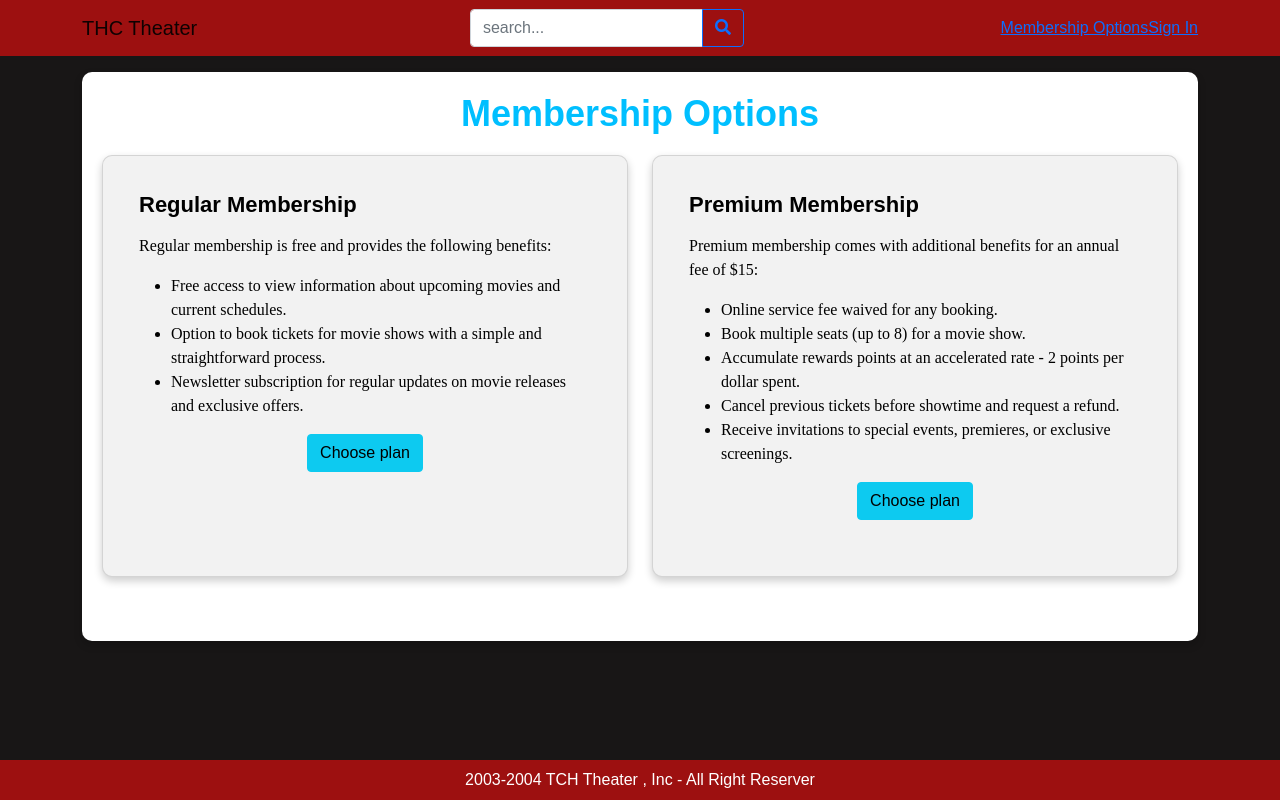
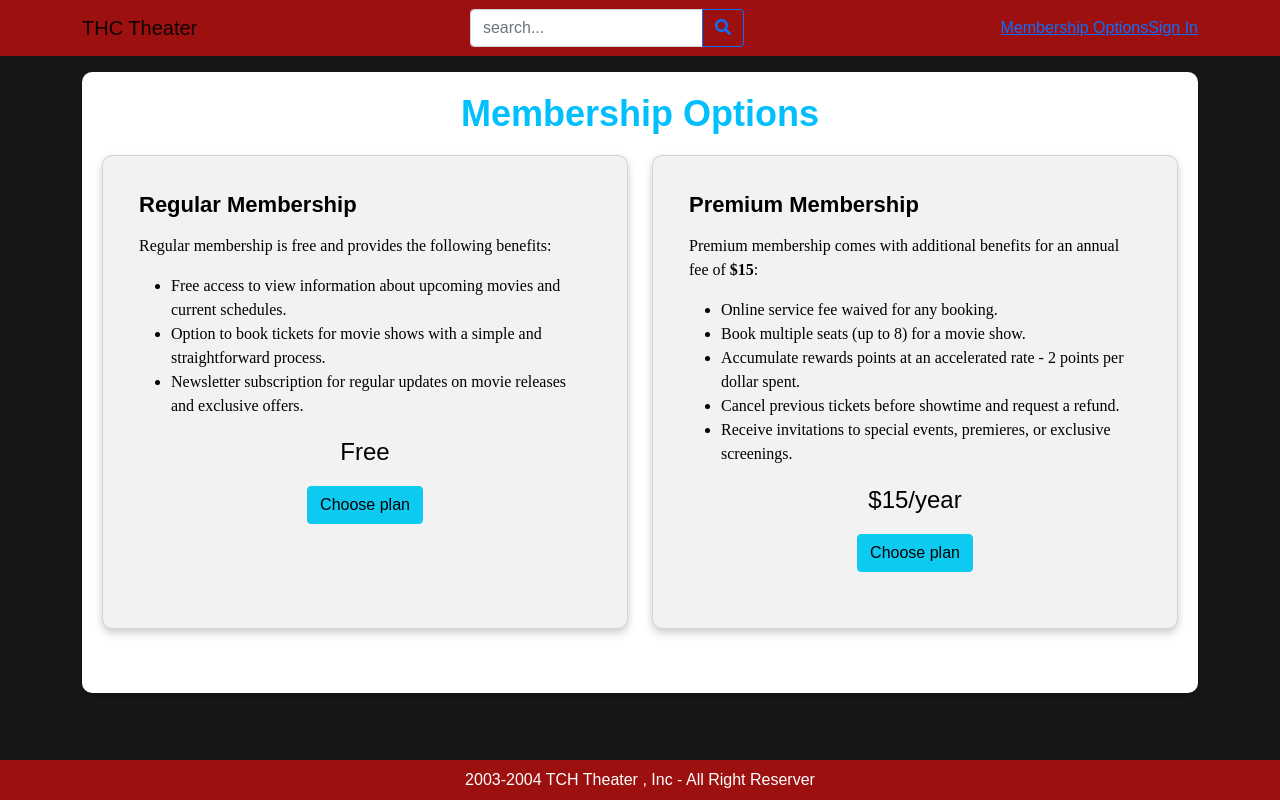
Before and after one commit to thuyluu9595/Movie-Theater-Club, a React (Create React App) app in the folder frontend/: page /membership-options in a window 1280 px wide. Built offline with nearby package versions, Linux system fonts and the light colour scheme.

Commit message:
Added price and style

```diff
--- a/frontend/src/index.css
+++ b/frontend/src/index.css
@@ -183,4 +183,9 @@ main {
 .membership-card-button {
 
 }
+
+.membership-price {
+  text-align: center;
+  font-size: 24px;
+}
 /*========Style for MembershipOptionScreen=======*/
--- a/frontend/src/screens/MembershipOptionsScreen.js
+++ b/frontend/src/screens/MembershipOptionsScreen.js
@@ -82,6 +82,7 @@ const MembershipOptionsScreen = () => {
                                     <li>Newsletter subscription for regular updates on movie releases and exclusive offers.</li>
                                 </ul>
                             </Card.Text>
+                            <Card.Text className="membership-price">Free</Card.Text>
                                 <Button variant="info"
                                         className="mx-auto d-block membership-card-button"
                                         onClick={handleRegularClick}
@@ -97,7 +98,7 @@ const MembershipOptionsScreen = () => {
                         <Card.Body >
                             <Card.Title className="membership-plan-title">Premium Membership</Card.Title>
                             <Card.Text className="membership-plan-benefits">
-                                <p>Premium membership comes with additional benefits for an annual fee of $15:</p>
+                                <p>Premium membership comes with additional benefits for an annual fee of <b>$15</b>:</p>
                                 <ul>
                                     <li>Online service fee waived for any booking.</li>
                                     <li>Book multiple seats (up to 8) for a movie show.</li>
@@ -106,6 +107,7 @@ const MembershipOptionsScreen = () => {
                                     <li>Receive invitations to special events, premieres, or exclusive screenings.</li>
                                 </ul>
                             </Card.Text>
+                            <Card.Text className="membership-price">$15/year</Card.Text>
                                 <Button variant="info"
                                         className="mt-3 mx-auto d-block"
                                         onClick={handlePremiumClick}
```
